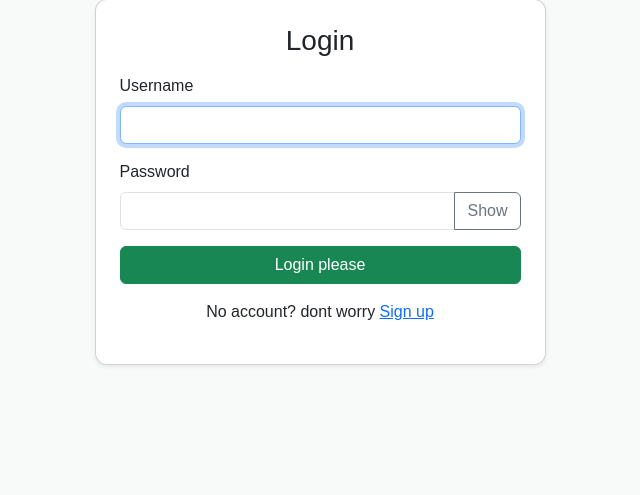
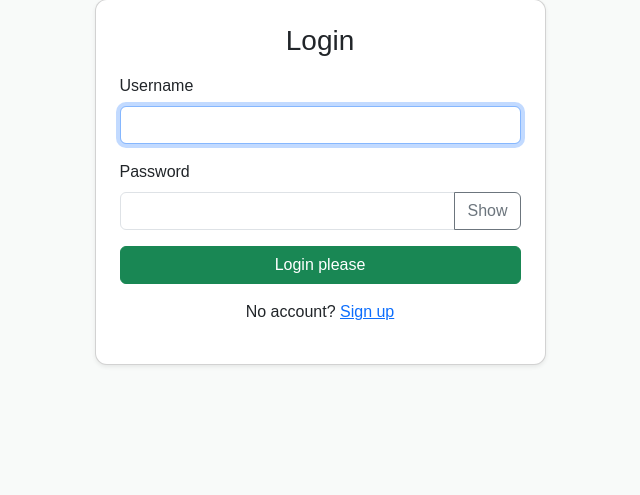
Before and after one commit to habib-git8/Badminton_DevOps, a Django app: page /login/ in a window 1280 px wide. Shown: the part 101-596 px from the top of the page, without its empty margins (320-960 px from the left). Run offline with Django 5.2, Linux system fonts and the light colour scheme.

Commit message:
Update login.html

```diff
--- a/booking/templates/auth/login.html
+++ b/booking/templates/auth/login.html
@@ -23,7 +23,8 @@
           {% endif %}
           <button type="submit" class="btn btn-success w-100">Login please</button>
         </form>
-        <p class="mt-3 text-center">No account? dont worry <a href="{% url 'signup' %}">Sign up</a></p>
+        <p class="mt-3 text-center">No account?
+           <a href="{% url 'signup' %}">Sign up</a></p>
       </div>
     </div>
   </div>
```
